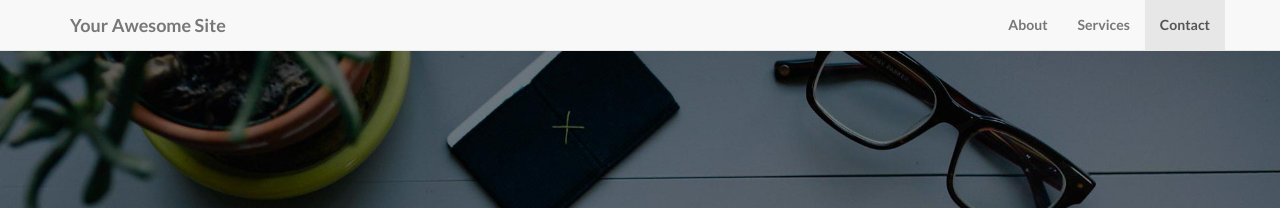
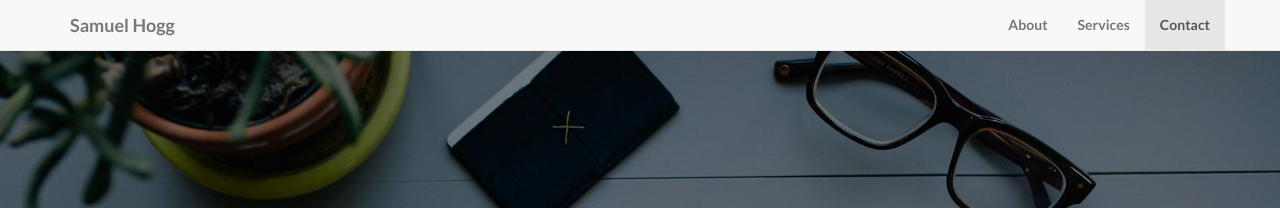
Before and after one commit to samuelhogg/jekyll, a Jekyll site: the page built from index.html, in a window 1280 px wide. Shown: the top 208 px of the page. Built offline with Jekyll 4.4.1, drawn with Linux system fonts in a browser that asks for light colours; nearby versions of some CDN libraries; library files that are not in the unit come from our copies.

Commit message:
Update _config.yml

```diff
--- a/_config.yml
+++ b/_config.yml
@@ -3,9 +3,9 @@
 # ----------------------- #
 
 url: http://yoursite.com
-title: Your Awesome Site
+title: Samuel Hogg
 email: your-email@domain.com
-author: Your Name
+author: Samuel Hogg
 description: > # "Write an awesome description for your new site here.
   You can edit this line in _config.yml. It will appear in your document
   head meta (for Google search results) and in your feed.xml site
```
